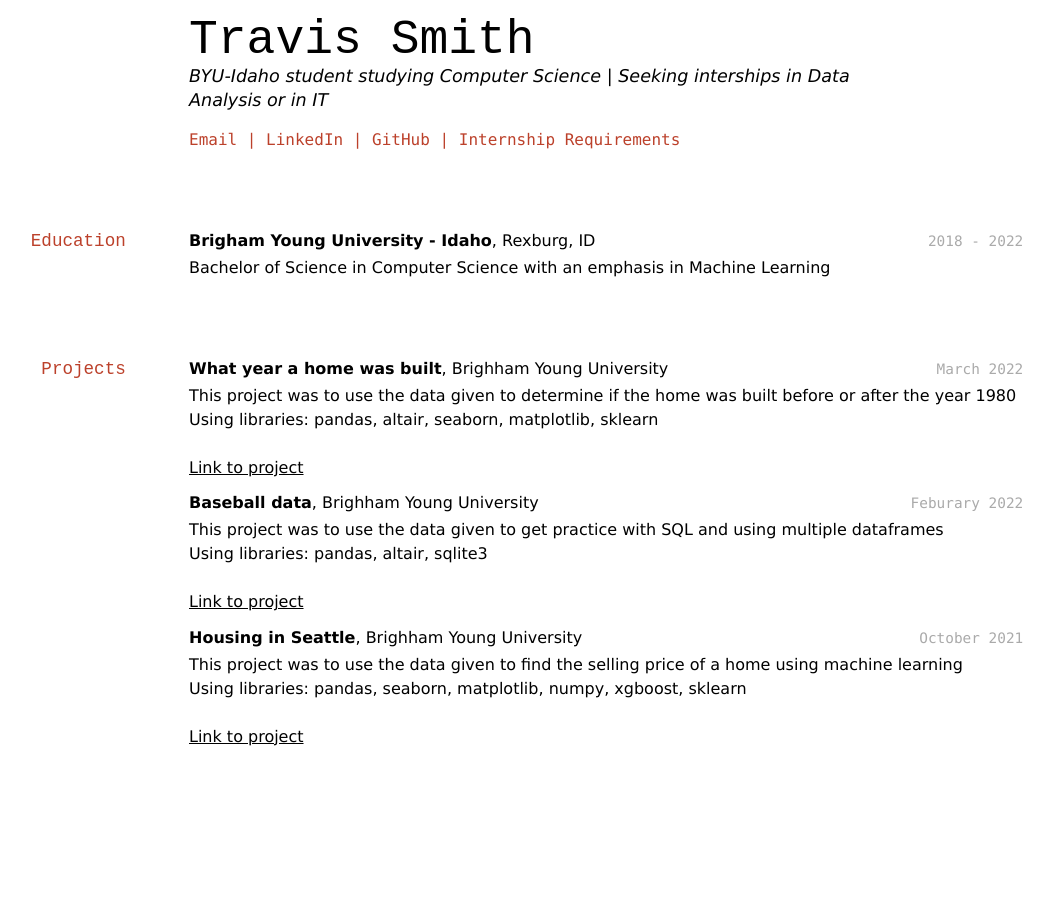
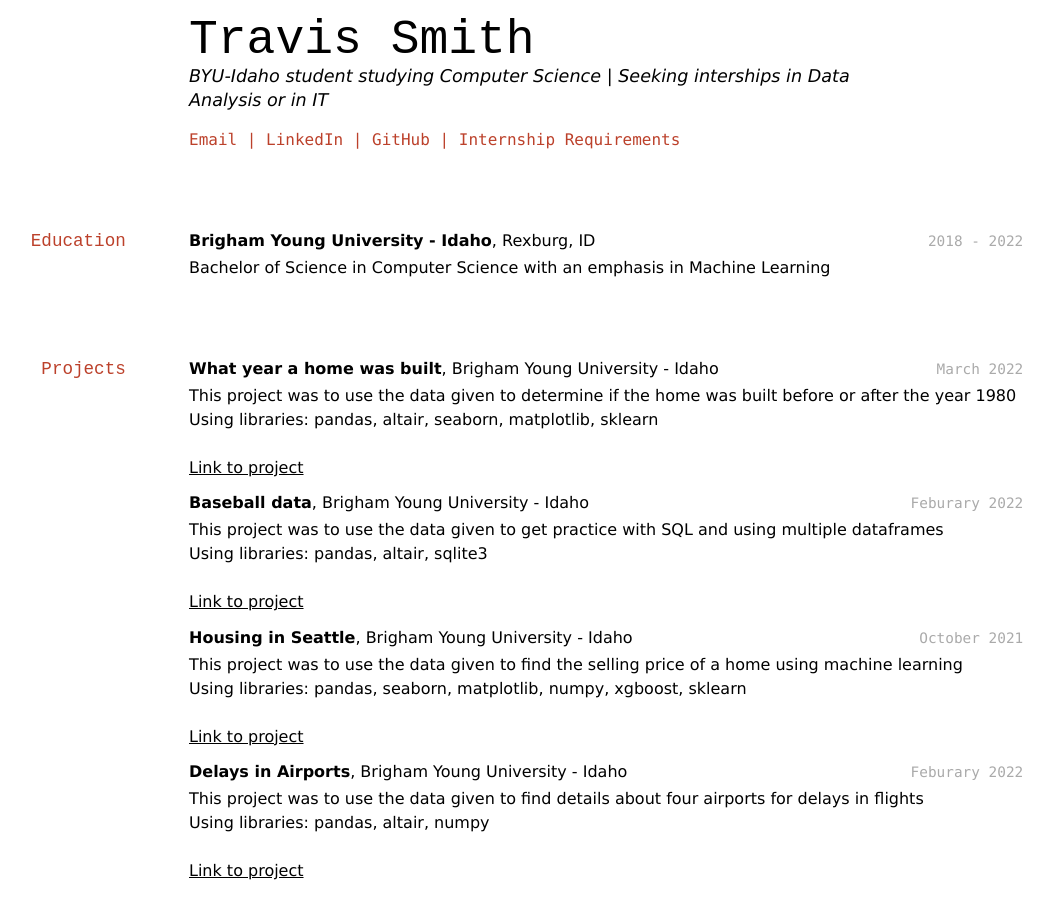
Before and after one commit to travis7smith/smith_resume, a Jekyll site: the page built from docs/index.md, in a window 1280 px wide. Shown: the whole page, without its empty margins (143-1197 px from the left). Built offline with Jekyll 4.4.1, drawn with Linux system fonts in a browser that asks for light colours.

Commit message:
Added new project

```diff
--- a/docs/index.md
+++ b/docs/index.md
@@ -21,25 +21,32 @@ __Brigham Young University - Idaho__, Rexburg, ID
 ## Projects
 
 `March 2022`
-__What year a home was built__, Brighham Young University
+__What year a home was built__, Brigham Young University - Idaho
 - This project was to use the data given to determine if the home was built before or after the year 1980
 - Using libraries: pandas, altair, seaborn, matplotlib, sklearn
 
 [Link to project]('https://github.com/travis7smith/data_science_projects/blob/main/homes_yr_built.html')
 
 `Feburary 2022`
-__Baseball data__, Brighham Young University
+__Baseball data__, Brigham Young University - Idaho
 - This project was to use the data given to get practice with SQL and using multiple dataframes
 - Using libraries: pandas, altair, sqlite3
 
 [Link to project]('https://github.com/travis7smith/data_science_projects/blob/main/SQL.html')
 
 `October 2021`
-__Housing in Seattle__, Brighham Young University
+__Housing in Seattle__, Brigham Young University - Idaho
 - This project was to use the data given to find the selling price of a home using machine learning
 - Using libraries: pandas, seaborn, matplotlib, numpy, xgboost, sklearn
 
 [Link to project]('https://github.com/travis7smith/data_science_projects/blob/main/house_seattle.html')
+
+`Feburary 2022`
+__Delays in Airports__, Brigham Young University - Idaho
+- This project was to use the data given to find details about four airports for delays in flights
+- Using libraries: pandas, altair, numpy
+
+[Link to project]('https://github.com/travis7smith/data_science_projects/blob/main/airport.html')
 
 <!--
 <details>
```
